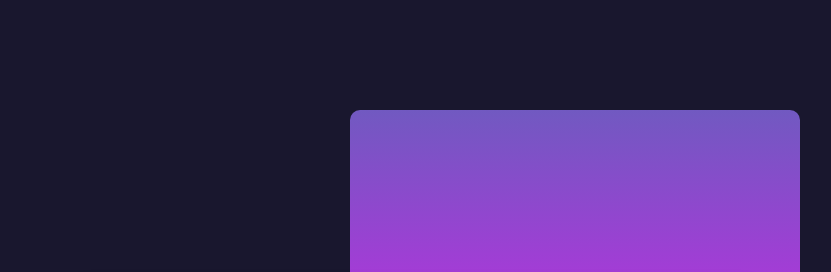
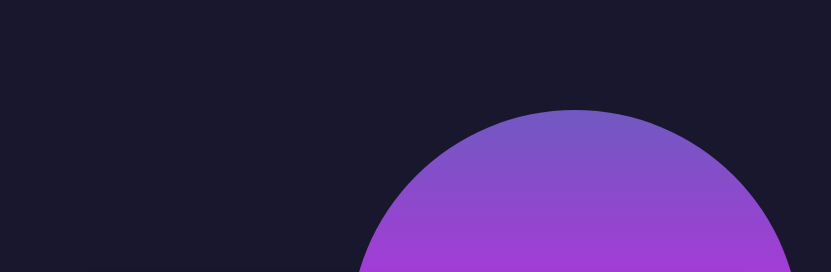
Before and after one commit to wsasouza/glassmorphism-digital-clock, a plain HTML site: page index.html in a window 1280 px wide. Shown: the top 272 px of the page, without its empty margins (224-1055 px from the left). Drawn offline with Linux system fonts and the light colour scheme.

Commit message:
Test: radius before and after elements

```diff
--- a/style.css
+++ b/style.css
@@ -22,7 +22,7 @@ section::before {
   right: 20%;
   width: 450px;
   height: 450px;
-  border-radius: 10px;
+  border-radius: 50%;
   background: linear-gradient(#7159c1, #fa0afa);
   animation: animate 5s ease-in-out infinite;
 }
@@ -34,7 +34,7 @@ section::after {
   left: 20%;
   width: 350px;
   height: 350px;
-  border-radius: 10px;
+  border-radius: 50%;
   background: linear-gradient(#f5dd04, #ec1c09);
   animation: animate 5s ease-in-out infinite;
   animation-delay: -2.5s;
```
